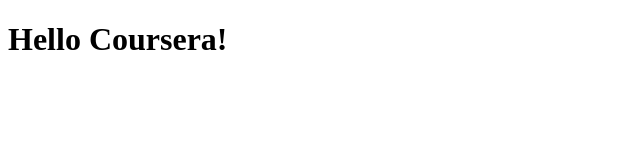
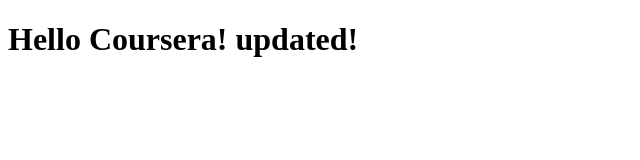
Before and after one commit to CH4062/test1, a plain HTML site: page site/Index.html in a window 1280 px wide. Shown: the whole page, without its empty margins (0-640 px from the left). Drawn offline with Linux system fonts and the light colour scheme.

Commit message:
small change

```diff
--- a/site/Index.html
+++ b/site/Index.html
@@ -4,6 +4,6 @@
 	<title>Hello Coursera!</title>
 </head>
 <body>
-<h1>Hello Coursera!</h1>
+<h1>Hello Coursera! updated!</h1>
 </body>
 </html>
```
